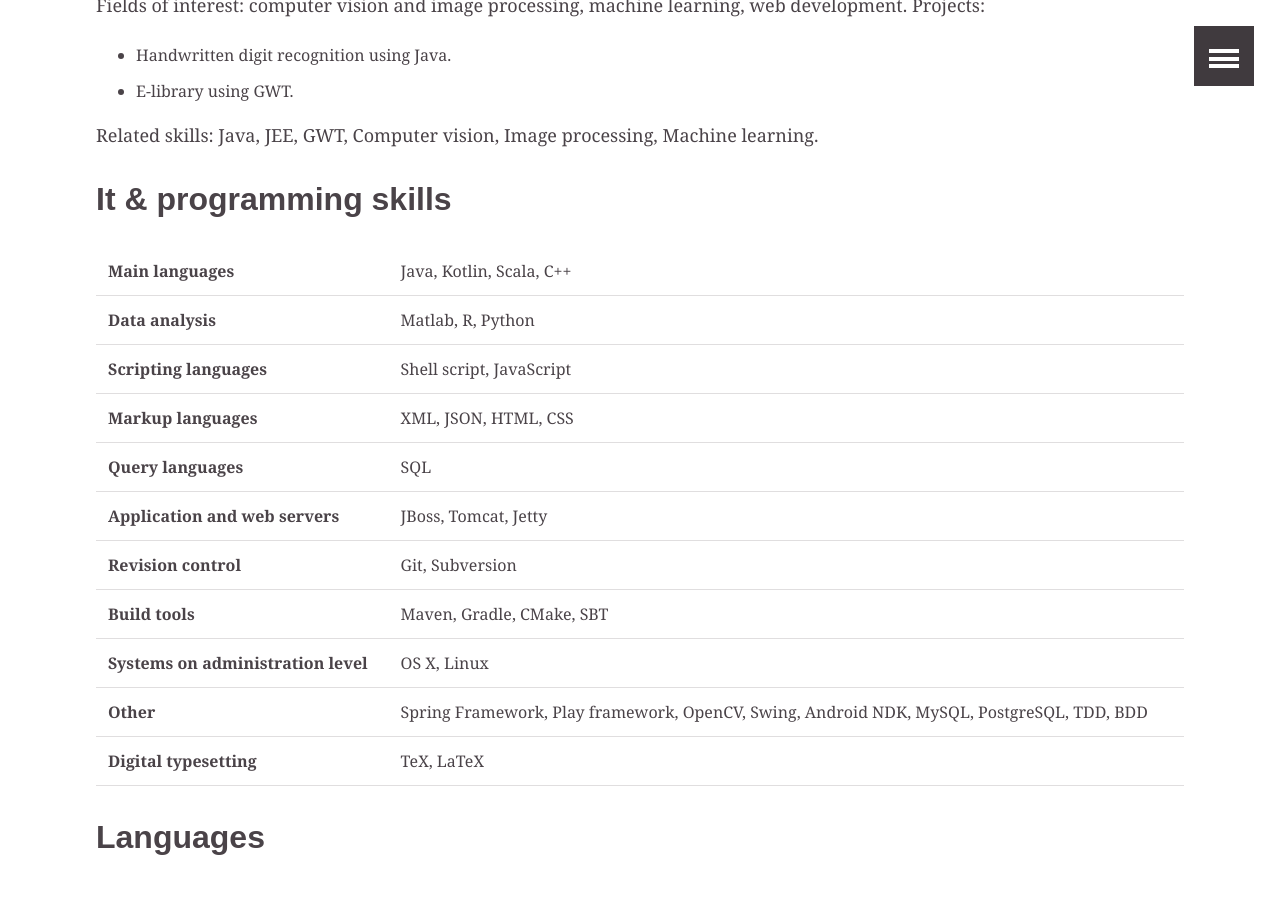
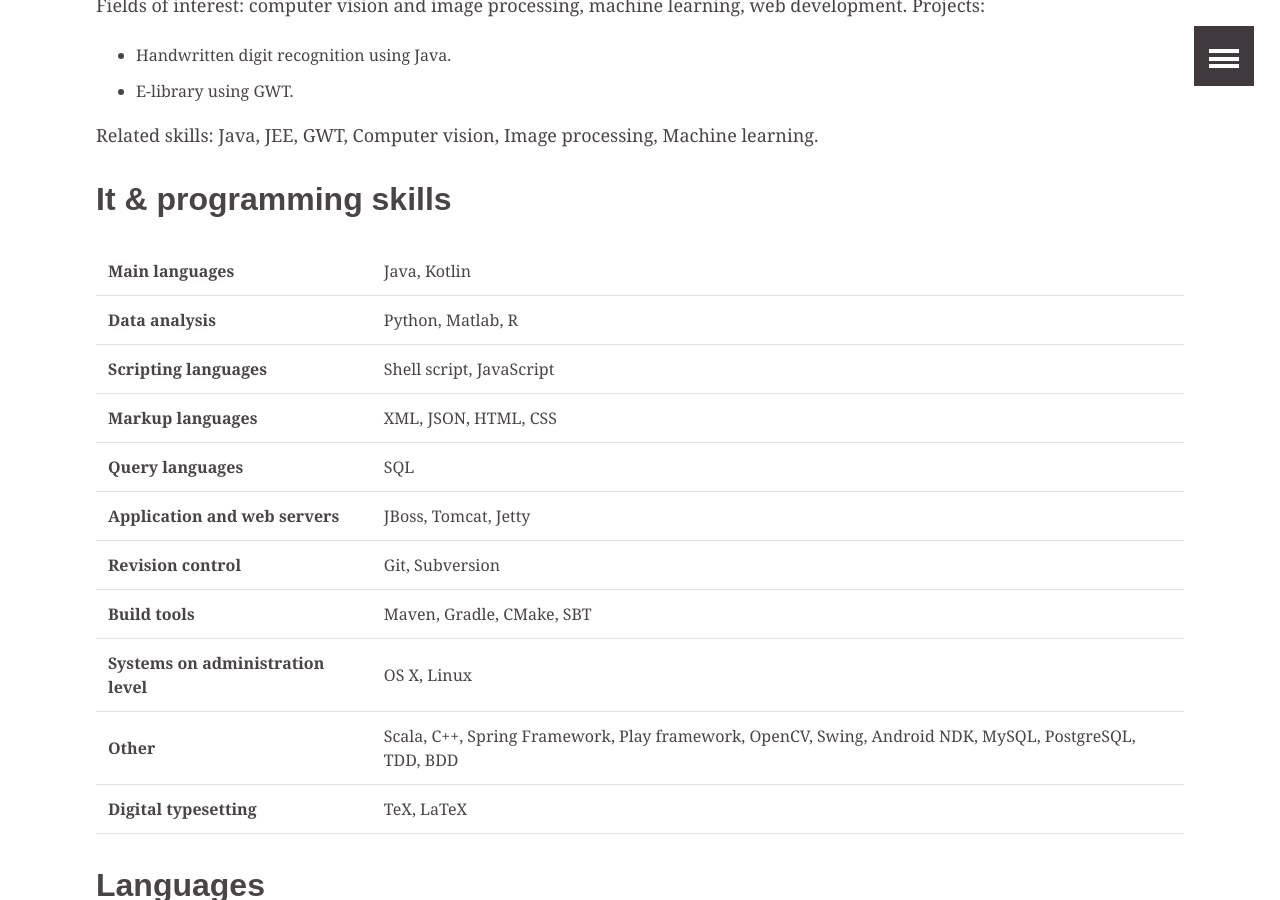
Before and after one commit to Foat/foat.github.io, a Jekyll site: the page built from cv.md, in a window 1280 px wide and 900 px high, scrolled down 4091 px. Built offline with Jekyll 4.4.1, drawn with Linux system fonts in a browser that asks for light colours; some of the changed lines change nothing that is shown; some of the changed text lies outside the part shown.

Commit message:
some cv fixes

```diff
--- a/cv.md
+++ b/cv.md
@@ -16,7 +16,7 @@
 
 ### [pdf version](/cv.pdf)
 
-Senior Software Engineer
+Software Developer
 [E-mail], [Github], [LinkedIn]
 
 ## Summary
@@ -143,8 +143,8 @@
 
 ## It & programming skills
 
-**Main languages**                  | Java, Kotlin, Scala, C++
-**Data analysis**                   | Matlab, R, Python
+**Main languages**                  | Java, Kotlin
+**Data analysis**                   | Python, Matlab, R
 **Scripting languages**             | Shell script, JavaScript
 **Markup languages**                | XML, JSON, HTML, CSS
 **Query languages**                 | SQL
@@ -152,7 +152,7 @@
 **Revision control**                | Git, Subversion
 **Build tools**                     | Maven, Gradle, CMake, SBT
 **Systems on administration level** | OS X, Linux
-**Other**                           | Spring Framework, Play framework, OpenCV, Swing, Android NDK, MySQL, PostgreSQL, TDD, BDD
+**Other**                           | Scala, C++, Spring Framework, Play framework, OpenCV, Swing, Android NDK, MySQL, PostgreSQL, TDD, BDD
 **Digital typesetting**             | TeX, LaTeX
 
 ## Languages
```
Also changed, not shown: 2 other files.
